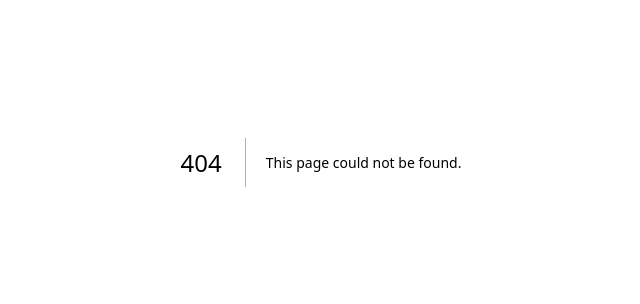
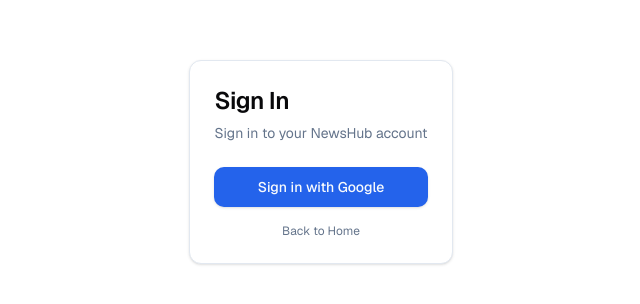
Before and after one commit to code-sharad/NewsHub, a Next.js app: page /auth/signin in a window 1280 px wide. Before the commit this address had no page. Shown: the part 238-542 px from the top of the page, without its empty margins (319-959 px from the left). Built offline with nearby package versions, Linux system fonts and the light colour scheme.

Commit message:
add signin page with Google authentication

```diff
--- /dev/null
+++ b/src/app/auth/signin/page.tsx
@@ -0,0 +1,41 @@
+"use client";
+
+import { signIn } from "next-auth/react";
+import { Button } from "@/components/ui/button";
+import { Card, CardContent, CardHeader, CardTitle, CardDescription } from "@/components/ui/card";
+import { useSearchParams } from "next/navigation";
+import Link from "next/link";
+
+export default function SignInPage() {
+  const searchParams = useSearchParams();
+  const error = searchParams.get("error");
+
+  return (
+    <div className="container mx-auto flex h-screen w-screen flex-col items-center justify-center">
+      <Card className="mx-auto max-w-sm">
+        <CardHeader>
+          <CardTitle className="text-2xl">Sign In</CardTitle>
+          <CardDescription>Sign in to your NewsHub account</CardDescription>
+        </CardHeader>
+        <CardContent className="space-y-4">
+          {error && (
+            <div className="text-red-500 text-sm mb-2">
+              There was a problem signing in. Please try again.
+            </div>
+          )}
+          <Button
+            className="w-full"
+            onClick={() => signIn("google")}
+            variant="default"
+            size="lg"
+          >
+            Sign in with Google
+          </Button>
+          <div className="text-xs text-muted-foreground text-center mt-4">
+            <Link href="/">Back to Home</Link>
+          </div>
+        </CardContent>
+      </Card>
+    </div>
+  );
+}
```
